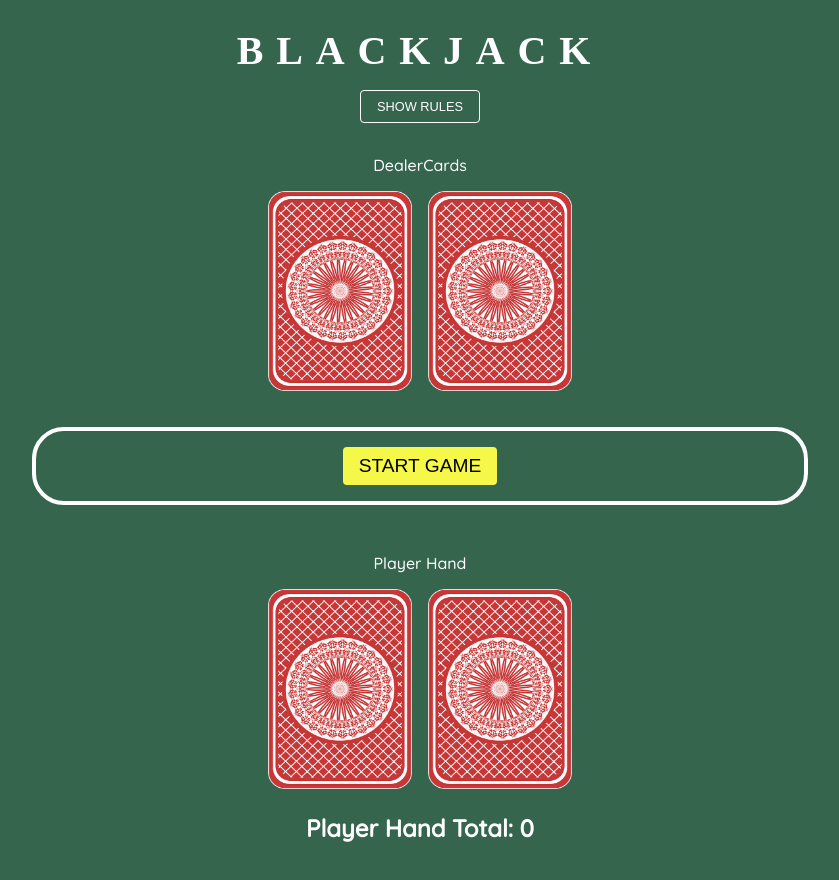
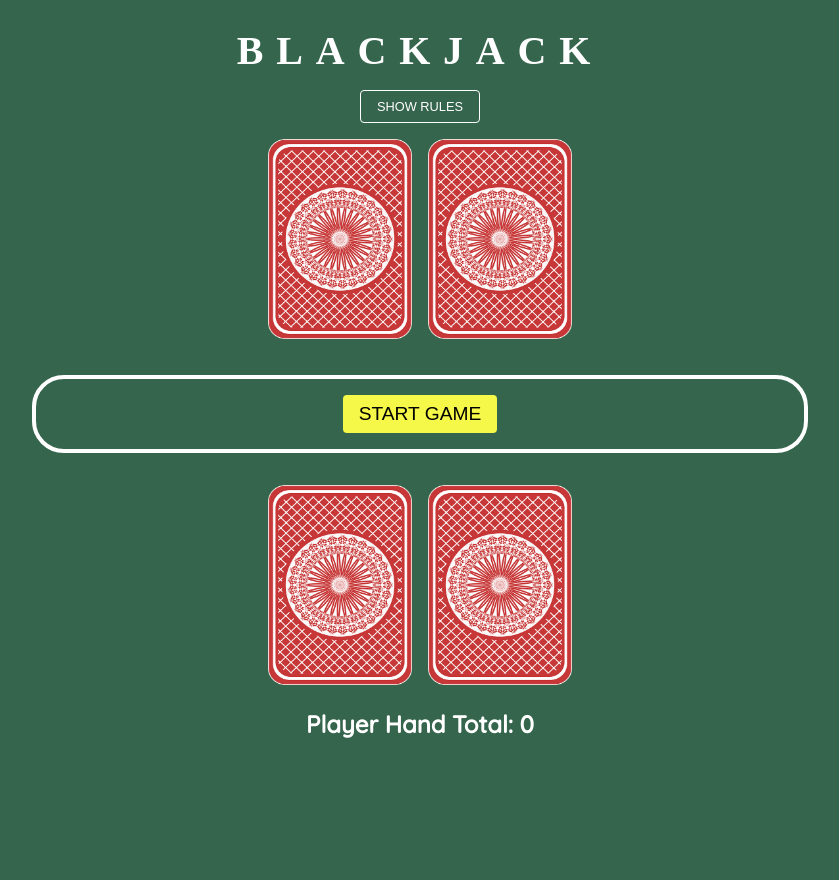
Before and after one commit to DKA1990/techreturners-casino, a React (Create React App) app in the folder client/: page / in a window 1280 px wide. Shown: the top 880 px of the page, without its empty margins (220-1059 px from the left). Built offline with nearby package versions, Linux system fonts and the light colour scheme; a web font is replaced by a local one.

Commit message:
fix: Ammended dealer and player hand titles

```diff
--- a/client/src/components/dealerHand.tsx
+++ b/client/src/components/dealerHand.tsx
@@ -6,7 +6,7 @@ export const DealerHand : React.FC = () => {
 
     return (
         <div>
-            <p>DealerCards</p>
+            {dealerCards.length > 1 && <p>Dealer Hand</p>}
             {dealerCards.length < 1 &&
                 <>
                     <img alt="face down card" src={require("../images/back_of_card.png")} className="card" />
--- a/client/src/components/playerHand.tsx
+++ b/client/src/components/playerHand.tsx
@@ -16,7 +16,7 @@ const PlayerHand: React.FC = () => {
   const { cards } = useGame();
   return (
     <div>
-      <p>Player Hand</p>
+      {cards.length > 1 && <p>Player Hand</p>}
       {cards.length < 1 &&
         <>
           <img alt="face down card" src={require("../images/back_of_card.png")} className="card" />
```
